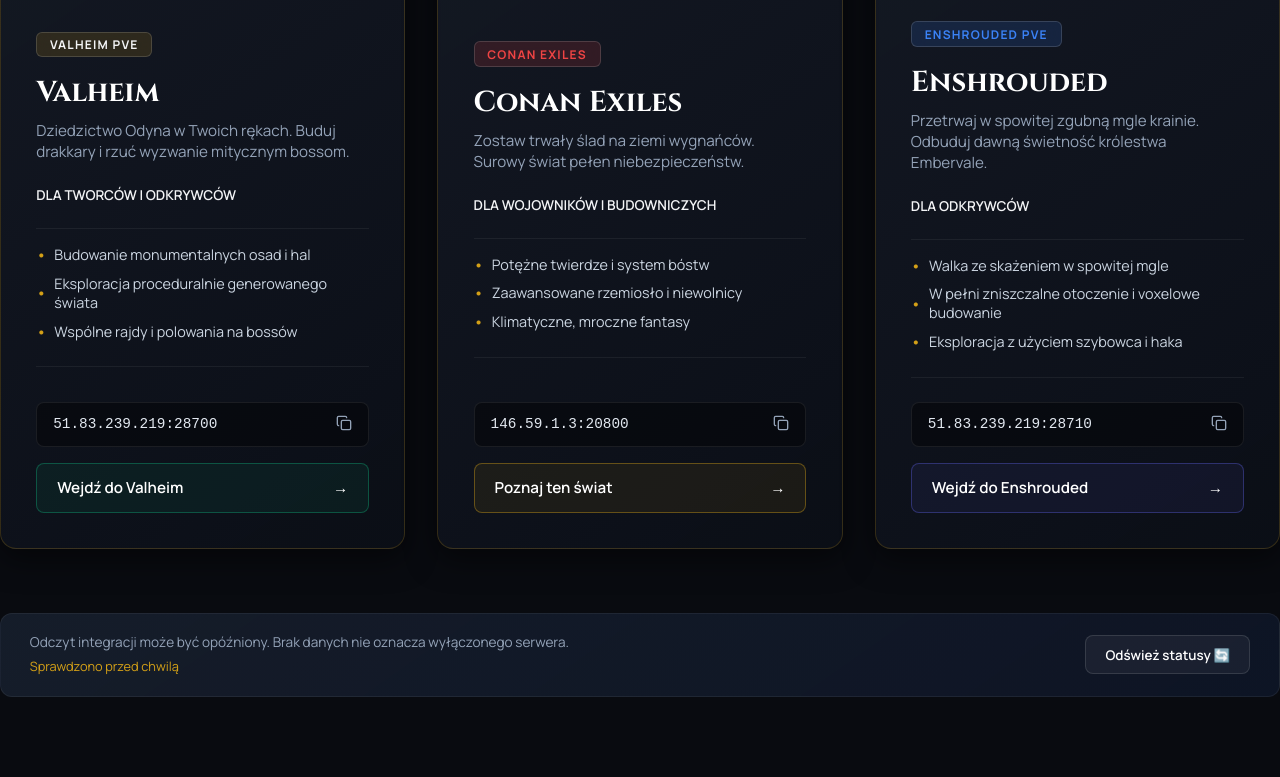
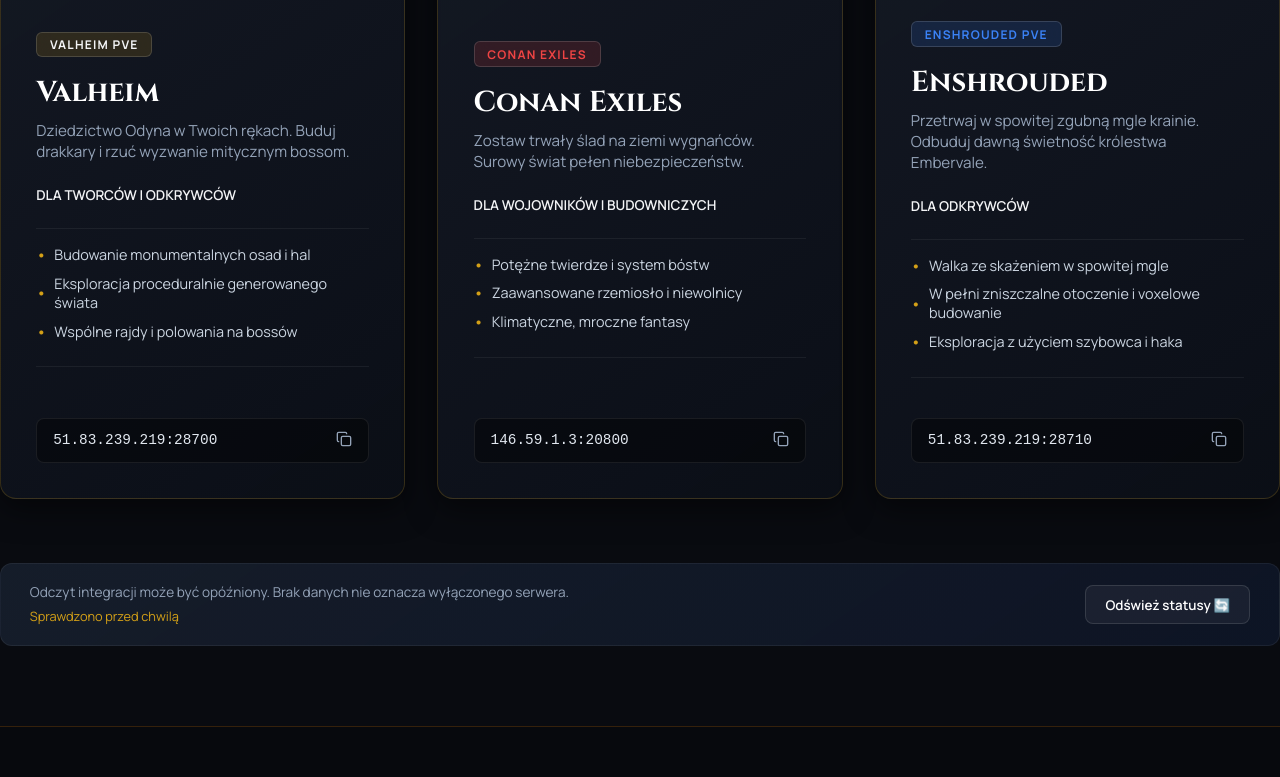
Before and after one commit to CywilizacjaPolska/CywilizacjaPolska.github.io, a plain HTML site: page serwery.html in a window 1280 px wide. Shown: the part 845-1622 px from the top of the page. Drawn offline with nearby package versions, Linux system fonts and the light colour scheme.

Commit message:
Update serwery.html

```diff
--- a/serwery.html
+++ b/serwery.html
@@ -82,6 +82,7 @@
       overflow: hidden;
       box-shadow: 0 10px 30px rgba(0,0,0,0.5);
       transition: transform 0.2s, border-color 0.2s;
+      cursor: pointer;
     }
     .detailed-card:hover {
       transform: translateY(-5px);
@@ -182,7 +183,7 @@
       color: #e2e8f0;
       font-family: monospace;
       font-size: 0.9rem;
-      margin-bottom: 1rem;
+      margin-top: 1rem;
     }
     .copy-btn {
       background: transparent;
@@ -192,47 +193,6 @@
       transition: color 0.2s;
     }
     .copy-btn:hover { color: var(--gold, #d4a017); }
-
-    /* Stylowane przyciski dołączenia z motywami z screena */
-    .game-cta-btn {
-      display: flex;
-      justify-content: space-between;
-      align-items: center;
-      padding: 0.85rem 1.25rem;
-      border-radius: 8px;
-      text-decoration: none;
-      font-family: 'Manrope', sans-serif;
-      font-weight: 600;
-      font-size: 0.95rem;
-      transition: all 0.2s ease;
-    }
-    .game-cta-valheim {
-      background: rgba(16, 185, 129, 0.08);
-      border: 1px solid rgba(16, 185, 129, 0.35);
-      color: #fff;
-    }
-    .game-cta-valheim:hover {
-      background: rgba(16, 185, 129, 0.16);
-      border-color: rgba(16, 185, 129, 0.6);
-    }
-    .game-cta-conan {
-      background: rgba(212, 160, 23, 0.08);
-      border: 1px solid rgba(212, 160, 23, 0.4);
-      color: #fff;
-    }
-    .game-cta-conan:hover {
-      background: rgba(212, 160, 23, 0.16);
-      border-color: rgba(212, 160, 23, 0.7);
-    }
-    .game-cta-enshrouded {
-      background: rgba(99, 102, 241, 0.08);
-      border: 1px solid rgba(99, 102, 241, 0.35);
-      color: #fff;
-    }
-    .game-cta-enshrouded:hover {
-      background: rgba(99, 102, 241, 0.16);
-      border-color: rgba(99, 102, 241, 0.6);
-    }
   </style>
 </head>
 <body class="furia-world-site">
@@ -240,7 +200,7 @@
   <!-- GÓRNA NAWIGACJA -->
   <header class="site-header">
     <div class="header-inner">
-      <a href="index.html" class="brand">
+      <a href="https://cywilizacjapolska.github.io/" class="brand">
         <div class="brand-shield"><i data-lucide="shield"></i></div>
         <div class="brand-text">
           <span class="brand-title">CYWILIZACJA</span>
@@ -253,7 +213,7 @@
         <a href="serwery.html" class="active"><i data-lucide="server" class="nav-symbol"></i> Serwery</a>
         <a href="ekipa.html" class="button button-secondary"><i data-lucide="users" class="nav-symbol"></i> Społeczność</a>
         <a href="regulamin.html"><i data-lucide="book-open" class="nav-symbol"></i> Regulamin</a>
-        <a href="index.html#kroki"><i data-lucide="compass" class="nav-symbol"></i> Jak zacząć</a>
+        <a href="https://cywilizacjapolska.github.io/#kroki"><i data-lucide="compass" class="nav-symbol"></i> Jak zacząć</a>
       </nav>
 
       <a href="https://discord.gg/jmFhmU2VWR" target="_blank" class="button button-discord">
@@ -286,7 +246,7 @@
       <div class="detailed-server-grid" id="servers-grid">
 
         <!-- KARTA 1: VALHEIM -->
-        <article class="detailed-card" data-category="survival combat">
+        <article class="detailed-card" data-category="survival combat" onclick="location.href='valheim.html'">
           <div class="card-banner" style="background-image: url('https://images.unsplash.com/photo-1518709268805-4e9042af9f23?auto=format&fit=crop&w=900&q=80');">
             <span id="valheim-badge" class="online-badge offline"><span class="dot"></span> Offline</span>
             <span style="position: relative; z-index: 2; color: #94a3b8; font-size: 0.8rem; font-weight: 600; background: rgba(15,23,42,0.8); padding: 0.2rem 0.6rem; border-radius: 6px;">ŚWIAT / 01</span>
@@ -306,19 +266,14 @@
             </ul>
           </div>
 
-          <div>
-            <div class="ip-box">
-              <span>51.83.239.219:28700</span>
-              <button class="copy-btn" onclick="copyIP('51.83.239.219:28700', this)" title="Kopiuj IP"><i data-lucide="copy" style="width:16px;height:16px;"></i></button>
-            </div>
-            <a class="game-cta-btn game-cta-valheim" href="steam://connect/51.83.239.219:28700">
-              <span>Wejdź do Valheim</span> <span>→</span>
-            </a>
+          <div class="ip-box" onclick="event.stopPropagation()">
+            <span>51.83.239.219:28700</span>
+            <button class="copy-btn" onclick="copyIP('51.83.239.219:28700', this, event)" title="Kopiuj IP"><i data-lucide="copy" style="width:16px;height:16px;"></i></button>
           </div>
         </article>
 
         <!-- KARTA 2: CONAN EXILES -->
-        <article class="detailed-card" data-category="combat">
+        <article class="detailed-card" data-category="combat" onclick="location.href='conan.html'">
           <div class="card-banner" style="background-image: url('https://images.unsplash.com/photo-1509316785289-025f5b846b35?auto=format&fit=crop&w=900&q=80');">
             <span id="conan-badge" class="online-badge offline"><span class="dot"></span> Sprawdzanie...</span>
             <span style="position: relative; z-index: 2; color: #94a3b8; font-size: 0.8rem; font-weight: 600; background: rgba(15,23,42,0.8); padding: 0.2rem 0.6rem; border-radius: 6px;">ŚWIAT / 02</span>
@@ -338,19 +293,14 @@
             </ul>
           </div>
 
-          <div>
-            <div class="ip-box">
-              <span>146.59.1.3:20800</span>
-              <button class="copy-btn" onclick="copyIP('146.59.1.3:20800', this)" title="Kopiuj IP"><i data-lucide="copy" style="width:16px;height:16px;"></i></button>
-            </div>
-            <a class="game-cta-btn game-cta-conan" href="steam://connect/146.59.1.3:20800">
-              <span>Poznaj ten świat</span> <span>→</span>
-            </a>
+          <div class="ip-box" onclick="event.stopPropagation()">
+            <span>146.59.1.3:20800</span>
+            <button class="copy-btn" onclick="copyIP('146.59.1.3:20800', this, event)" title="Kopiuj IP"><i data-lucide="copy" style="width:16px;height:16px;"></i></button>
           </div>
         </article>
 
         <!-- KARTA 3: ENSHROUDED -->
-        <article class="detailed-card" data-category="survival">
+        <article class="detailed-card" data-category="survival" onclick="location.href='enshrouded.html'">
           <div class="card-banner" style="background-image: url('https://images.unsplash.com/photo-1464822759023-fed622ff2c3b?auto=format&fit=crop&w=900&q=80');">
             <span id="enshrouded-badge" class="online-badge offline"><span class="dot"></span> Offline</span>
             <span style="position: relative; z-index: 2; color: #94a3b8; font-size: 0.8rem; font-weight: 600; background: rgba(15,23,42,0.8); padding: 0.2rem 0.6rem; border-radius: 6px;">ŚWIAT / 03</span>
@@ -370,14 +320,9 @@
             </ul>
           </div>
 
-          <div>
-            <div class="ip-box">
-              <span>51.83.239.219:28710</span>
-              <button class="copy-btn" onclick="copyIP('51.83.239.219:28710', this)" title="Kopiuj IP"><i data-lucide="copy" style="width:16px;height:16px;"></i></button>
-            </div>
-            <a class="game-cta-btn game-cta-enshrouded" href="steam://connect/51.83.239.219:28710">
-              <span>Wejdź do Enshrouded</span> <span>→</span>
-            </a>
+          <div class="ip-box" onclick="event.stopPropagation()">
+            <span>51.83.239.219:28710</span>
+            <button class="copy-btn" onclick="copyIP('51.83.239.219:28710', this, event)" title="Kopiuj IP"><i data-lucide="copy" style="width:16px;height:16px;"></i></button>
           </div>
         </article>
 
@@ -398,7 +343,7 @@
 
   </main>
 
-    <!-- FOOTER -->
+  <!-- FOOTER -->
   <footer class="site-footer">
     <div class="container footer-top">
       <div class="footer-brand">
@@ -412,7 +357,7 @@
       </div>
       <div>
         <h2>Cywilizacja Polska</h2>
-        <a href="#kroki">Jak zacząć</a>
+        <a href="https://cywilizacjapolska.github.io/#kroki">Jak zacząć</a>
       </div>
       <div>
         <h2>Gramy fair</h2>
@@ -432,7 +377,8 @@
     lucide.createIcons();
 
     // Funkcja kopiowania IP do schowka
-    function copyIP(text, btn) {
+    function copyIP(text, btn, event) {
+      if (event) event.stopPropagation();
       navigator.clipboard.writeText(text).then(() => {
         const originalHTML = btn.innerHTML;
         btn.innerHTML = '<i data-lucide="check" style="width:16px;height:16px;color:#22c55e;"></i>';
```
